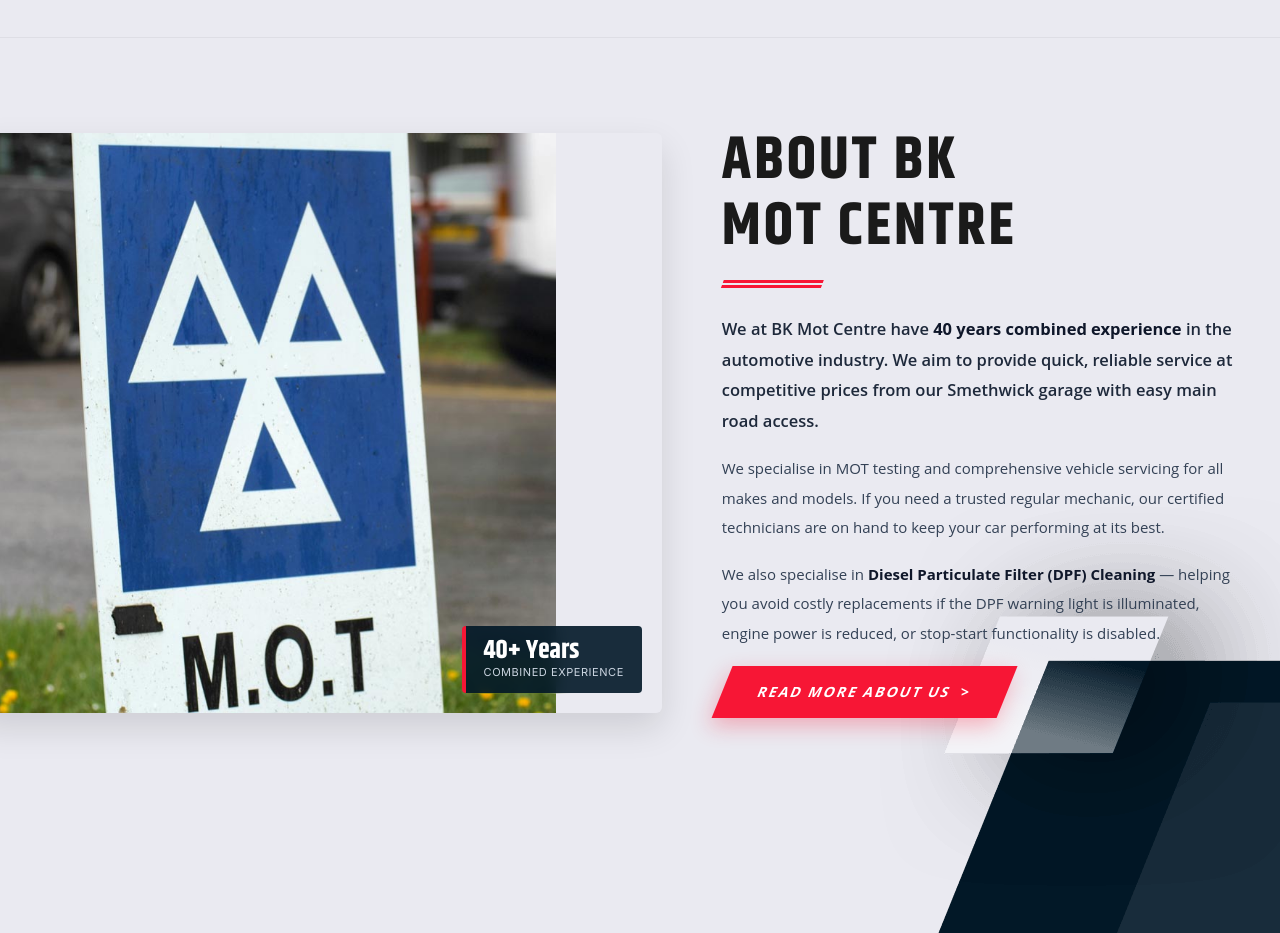
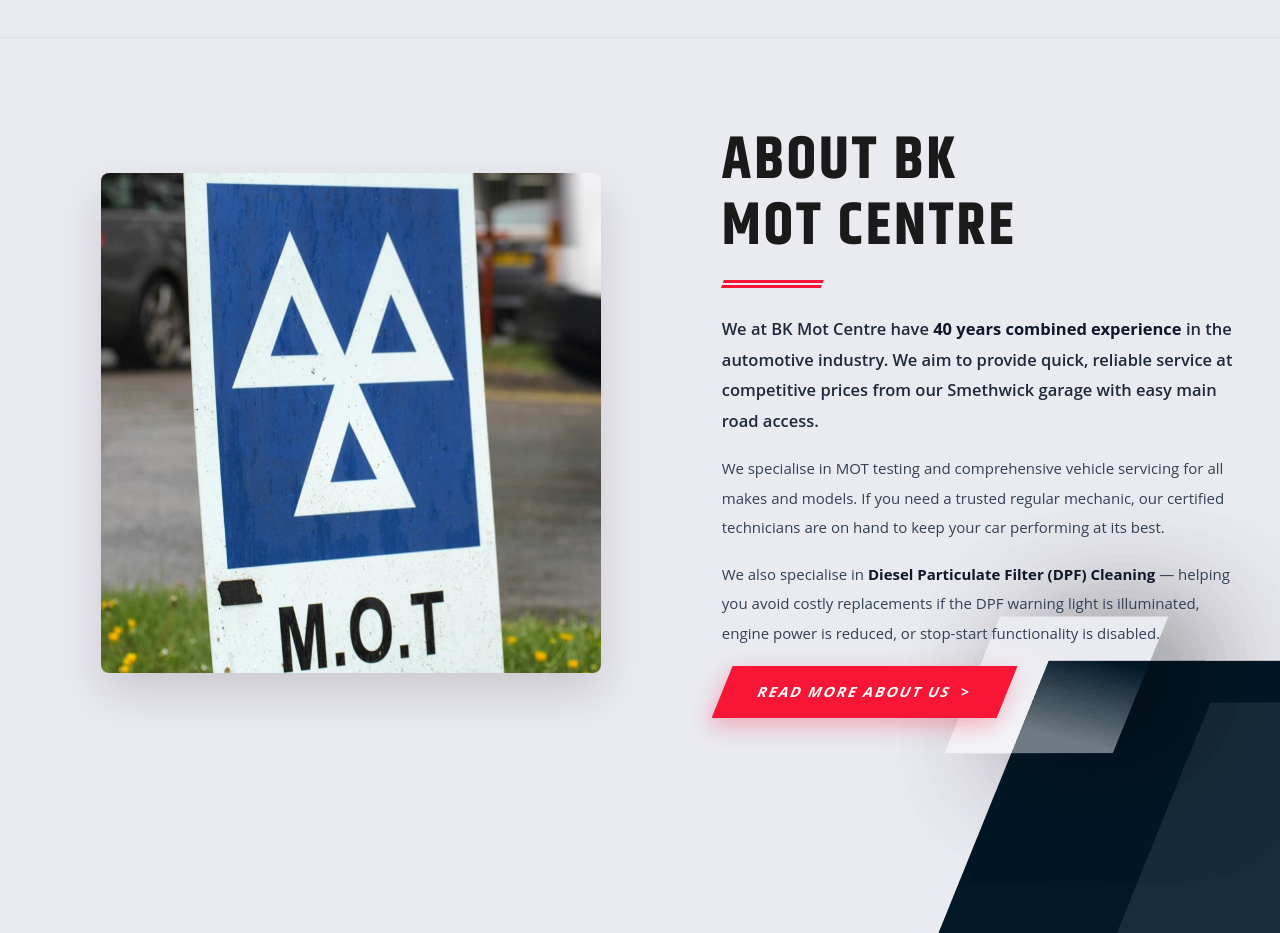
Before and after one commit to GeekOfProgramming/bkmotcentre, a website: page index.html in a window 1280 px wide. Shown: the part 1280-2213 px from the top of the page. Drawn offline with Linux system fonts and the light colour scheme.

Commit message:
fix(home): display full MOT sign image without crop or obscuring ribbon

```diff
--- a/css/pages.css
+++ b/css/pages.css
@@ -346,49 +346,30 @@
 }
 
 .about-overview-img-col {
-  margin-left: -5vw;
+  margin-left: 0;
+  display: flex;
+  justify-content: center;
 }
 
 .mot-sign-card {
   position: relative;
-  border-radius: 6px;
+  border-radius: 8px;
   overflow: hidden;
-  box-shadow: 0 15px 35px rgba(0, 0, 0, 0.12);
+  box-shadow: 0 20px 45px rgba(0, 0, 0, 0.14);
+  max-width: 500px;
+  width: 100%;
+  background-color: #ffffff;
+  display: flex;
+  justify-content: center;
+  align-items: center;
 }
 
 .mot-sign-img {
   width: 100%;
-  max-width: 580px;
   height: auto;
+  max-height: 540px;
+  object-fit: contain;
   display: block;
-}
-
-.mot-experience-ribbon {
-  position: absolute;
-  bottom: 20px;
-  right: 20px;
-  background: rgba(2, 24, 39, 0.9);
-  backdrop-filter: blur(8px);
-  color: #ffffff;
-  padding: 12px 18px;
-  border-radius: 4px;
-  border-left: 4px solid #f71635;
-  display: flex;
-  flex-direction: column;
-}
-
-.mot-experience-ribbon strong {
-  font-family: 'Khand', sans-serif;
-  font-size: 26px;
-  line-height: 1;
-  color: #ffffff;
-}
-
-.mot-experience-ribbon span {
-  font-size: 11px;
-  text-transform: uppercase;
-  letter-spacing: 0.05em;
-  color: #cbd5e1;
 }
 
 .about-overview-title {
--- a/index.html
+++ b/index.html
@@ -226,10 +226,6 @@
         <div class="about-overview-img-col">
           <div class="mot-sign-card">
             <img src="/assets/images/AdobeStock_273378961.jpg" alt="UK Official MOT 3 Triangles Sign" class="mot-sign-img" width="580" height="580" loading="lazy">
-            <div class="mot-experience-ribbon">
-              <strong>40+ Years</strong>
-              <span>Combined Experience</span>
-            </div>
           </div>
         </div>
 
```
Also changed, not shown: src/pages/index.html (+0 -4 lines).
